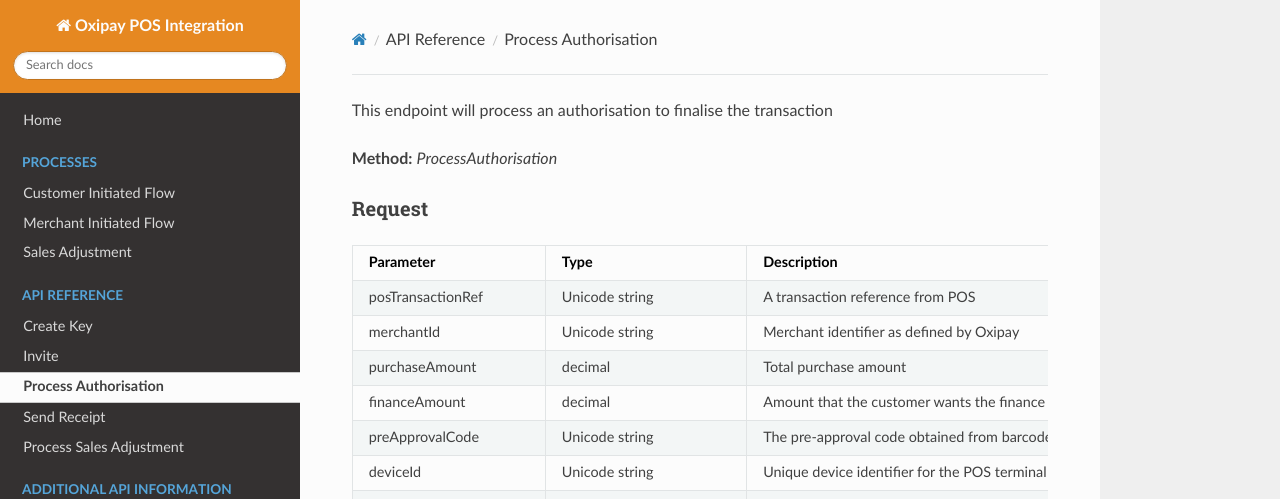
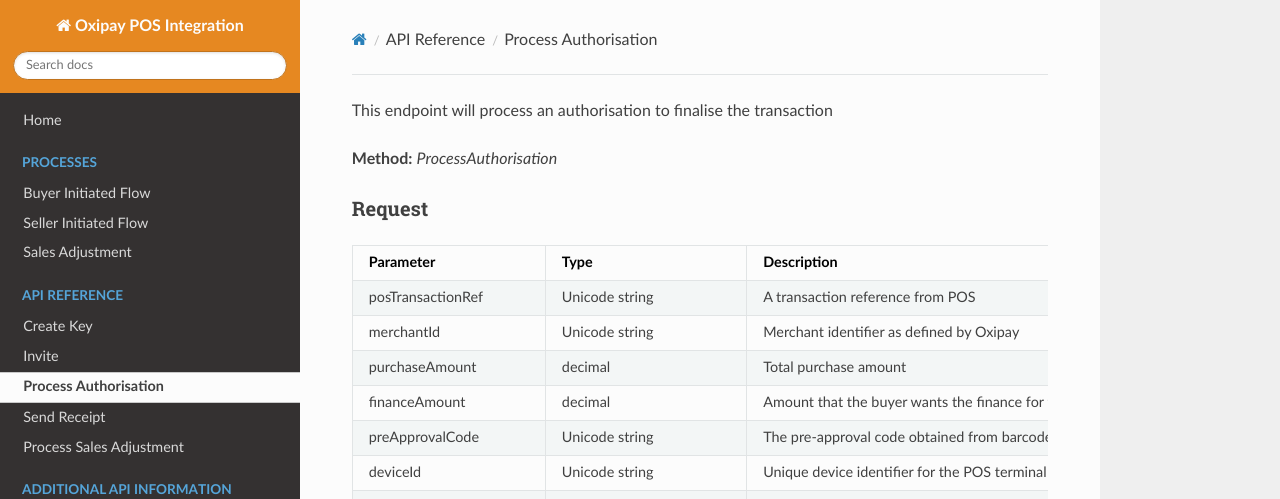
Before and after one commit to oxipay/posdocs, an MkDocs documentation site: the page built from docs/api/process_authorisation.md, in a window 1280 px wide and 900 px high. Shown: the top 499 px of the window. Built offline with MkDocs 1.6.1, drawn with Linux system fonts in a browser that asks for light colours; nearby versions of some CDN libraries; old or Windows-style settings are respelled for this version of MkDocs; some of the changed text lies outside the part shown.

Commit message:
updated language, customer->buyer and merchant->seller

```diff
--- a/docs/api/process_authorisation.md
+++ b/docs/api/process_authorisation.md
@@ -9,8 +9,8 @@ Parameter &nbsp; &nbsp; &nbsp; &nbsp; &nbsp;&nbsp; &nbsp; &nbsp; &nbsp; &nbsp;&n
 posTransactionRef | Unicode string | A transaction reference from POS
 merchantId | Unicode string | Merchant identifier as defined by Oxipay
 purchaseAmount | decimal | Total purchase amount
-financeAmount | decimal | Amount that the customer wants the finance for from Oxipay
-preApprovalCode | Unicode string | The pre-approval code obtained from barcode that the customer presented
+financeAmount | decimal | Amount that the buyer wants the finance for from Oxipay
+preApprovalCode | Unicode string | The pre-approval code obtained from barcode that the buyer is presented
 deviceId | Unicode string | Unique device identifier for the POS terminal
 operatorId | Unicode string | ID of POS/terminal operator
 firmwareVersion | Unicode string | current firmware version of POS device
@@ -24,7 +24,7 @@ Parameter | Type | Description
 -----------|------|-------------
 status | Unicode string | Success/Failure/Error
 code | Unicode string | A code that maps to a <a href="/api_information/status_codes/">specific reason</a>
-message | Unicode string | A string explaining the status/code above. Example: For an Approval, what will be customer’s first direct debit date. For an Error: Bank declined – Insufficient Funds
+message | Unicode string | A string explaining the status/code above. Example: For an Approval, what will be buyer’s first direct debit date. For an Error: Bank declined – Insufficient Funds
 requestData | Key-Value pair | If echo was set to <code>true</code> on the request, will contain a flattened key-value pair array of all data sent over the wire
 signature | Hex string case-insensitive | Payload that is signed using HMAC-SHA256 using a device specific key
 
--- a/mkdocs.yml
+++ b/mkdocs.yml
@@ -2,8 +2,8 @@ site_name: Oxipay POS Integration
 pages:
 - Home: 'index.md'
 - Processes:
-    - Customer Initiated Flow: 'process/customer_initiated_flow.md'
-    - Merchant Initiated Flow: 'process/merchant_initiated_flow.md'
+    - Buyer Initiated Flow: 'process/buyer_initiated_flow.md'
+    - Seller Initiated Flow: 'process/seller_initiated_flow.md'
     - Sales Adjustment: 'process/sales_adjustment.md'
 - API Reference:
     - Create Key: 'api/create_key.md'
```
Also changed, not shown: docs/api/invite.md (+2 -2 lines), docs/process/buyer_initiated_flow.md (added, +5 -0 lines), docs/process/customer_initiated_flow.md (deleted, +0 -5 lines), docs/process/merchant_initiated_flow.md (deleted, +0 -15 lines), docs/process/seller_initiated_flow.md (added, +23 -0 lines).
